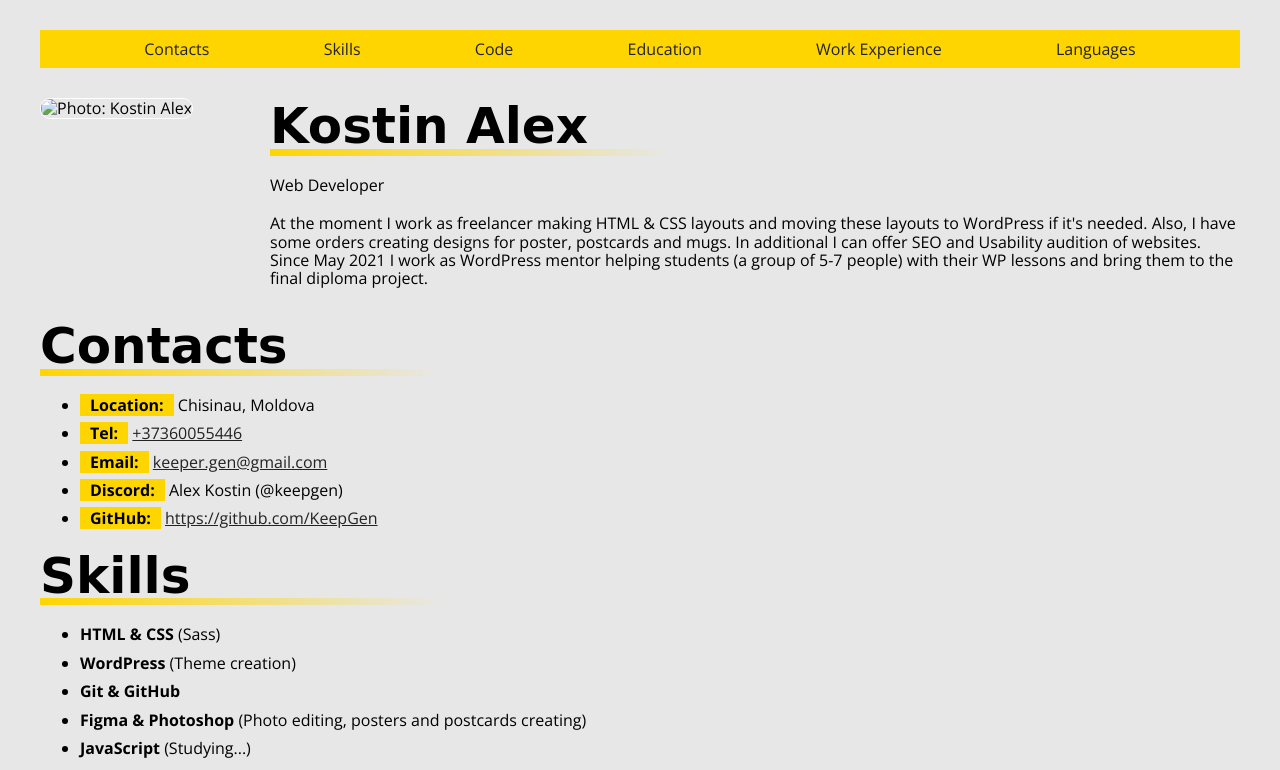
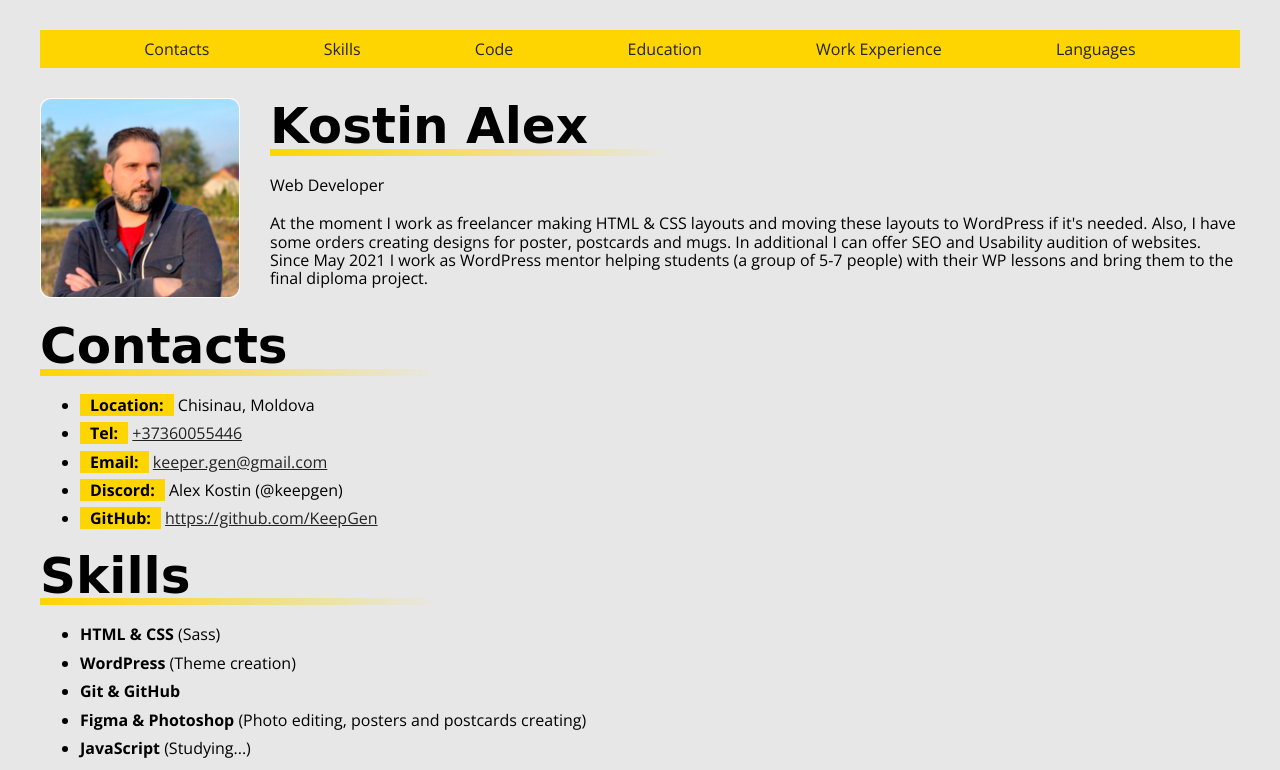
Before and after one commit to KeepGen/rsschool-cv, a plain HTML site: page index.html in a window 1280 px wide. Shown: the top 770 px of the page. Drawn offline with nearby package versions, Linux system fonts and the light colour scheme; the site is published under a folder, as on GitHub Pages, so addresses that start at the root find nothing; a web font is replaced by a local one.

Commit message:
fix: fixed updated path to image folder for photo

```diff
--- a/index.html
+++ b/index.html
@@ -31,7 +31,7 @@
 <main class="main">
     <div class="container">
         <section class="about">
-            <div class="about__photo"><img src="/images/photo.png" class="about__photo_image" alt="Photo: Kostin Alex"></div>
+            <div class="about__photo"><img src="images/photo.png" class="about__photo_image" alt="Photo: Kostin Alex"></div>
             <div class="about__info">
                 <h1 class="about__info_title heading">Kostin Alex</h1>
                 <div class="about__info_role">Web Developer</div>
```
